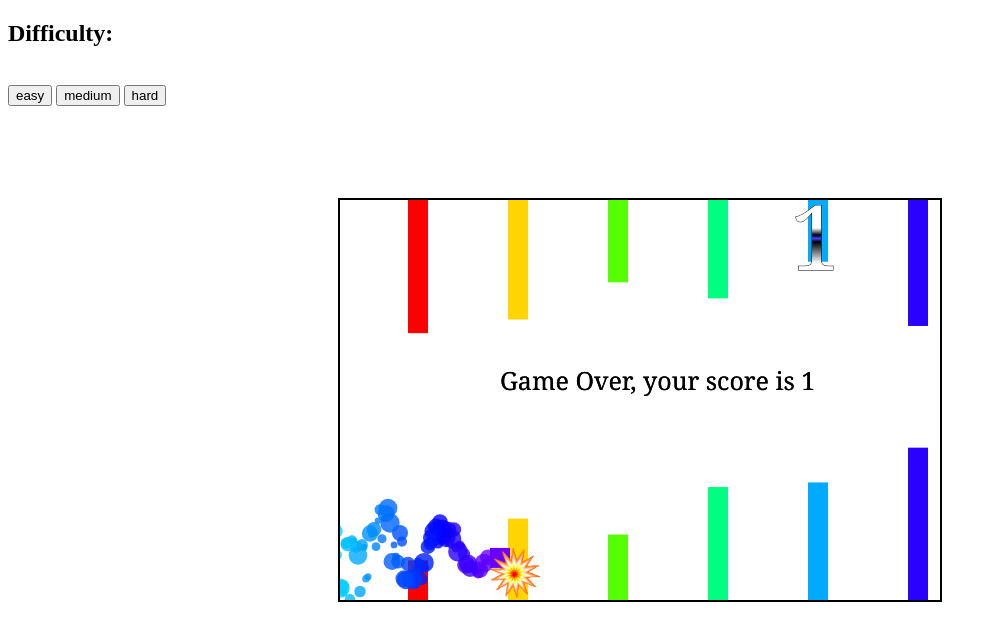
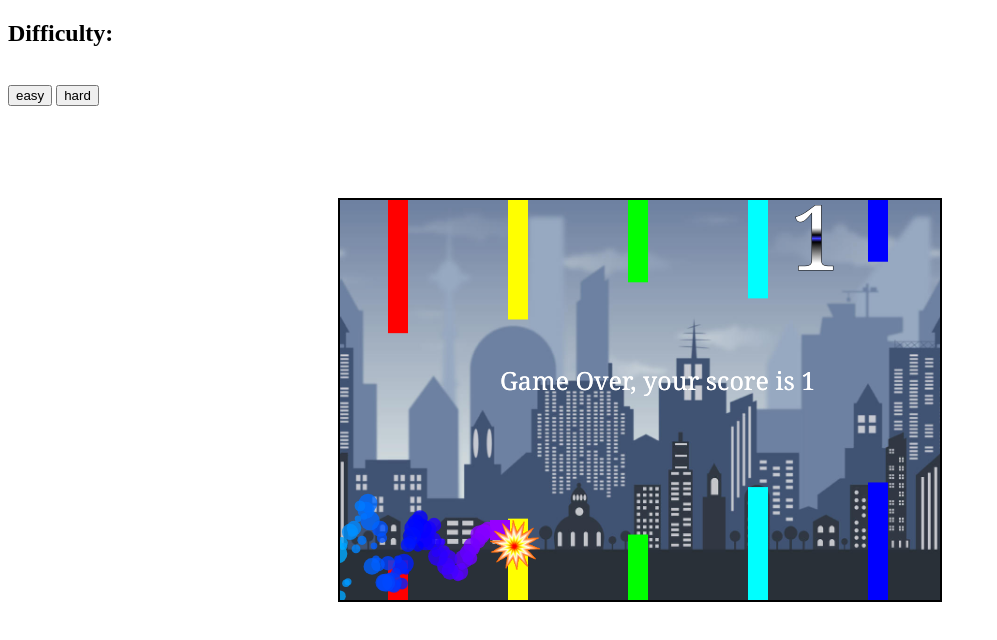
Before and after one commit to KiedusCracknell/L2Game-2, a plain HTML site: page index.html in a window 1280 px wide. Shown: the whole page, without its empty margins (0-997 px from the left). Drawn offline with Linux system fonts and the light colour scheme.

Commit message:
added endless scrolling background

```diff
--- a/index.html
+++ b/index.html
@@ -20,7 +20,6 @@
     <h2>Difficulty:</h2>
     <br>
     <button onclick="easy()">easy</button>
-    <button onclick="medium()">medium</button>
     <button onclick="hard()">hard</button>
 </body>
 
--- a/main.js
+++ b/main.js
@@ -9,10 +9,22 @@ let hue = 0; //colours
 let frame = 0; //keeps track of frame count in animation, mainly used to set interval in which obstacles appear
 let score = 0; //Will increae as player  avoids obstacles
 let gamespeed = 2 ; //speed at increase when player  which the obstacles, background etc. move at, can be changed by difficulty settings. also allows for paralax effects to be made easily
+let frequency = 60;//frequency of obstacles
+
+const background = new Image();
+background.src = 'sprites/bg.jpg';
+const BG = {
+    x1: 0,
+    x2: canvas.width,
+    y: 0,
+    width: canvas.width ,
+    height: canvas.height
+}
 
 function animate() {
     ctx.clearRect(0, 0, canvas.width, canvas.height);
     //ctx.fillRect(10, 10, 50, 50);
+    handleBackground();
     handleObstacles();
     bird.update();
     bird.draw();
@@ -50,11 +62,20 @@ function handleCollisions() {
                     bird.y + bird.height < canvas.height))) { //collision detection
                         ctx.drawImage(bang, bird.x, bird.y, 50, 50)
                         ctx.font = '25px Georgia';
-                        ctx.fillStyle = 'black';
+                        ctx.fillStyle = 'white';
                         ctx.fillText('Game Over, your score is ' + score, 160, canvas.height/2 - 10);
                         return true;
                     }
     }
+}
+
+function handleBackground(){
+    if(BG.x1 <= -BG.width + gamespeed) BG.x1 = BG.width;
+    else BG.x1 -= gamespeed;
+    if (BG.x2 <= -BG.width + gamespeed) BG.x2 = BG.width;
+    else BG.x2 -= gamespeed;
+    ctx.drawImage(background, BG.x1, BG.y, BG.width, BG.height);
+    ctx.drawImage(background, BG.x2, BG.y, BG.width, BG.height);
 }
 
 function scoreCounter(){
@@ -73,10 +94,9 @@ function scoreCounter(){
 
 function easy(){
     gamespeed = 3;
-}
-function medium(){
-    gamespeed = 5;
+    frequency = 60;
 }
 function hard(){
-    gamespeed = 7;
+    gamespeed = 6;
+    frequency = 25;
 }
--- a/obstacles.js
+++ b/obstacles.js
@@ -25,7 +25,7 @@ class Obstacle {
 }
 
 function handleObstacles(){
-    if(frame%50 ===0){
+    if(frame%frequency ===0){
         obstaclesArray.unshift(new Obstacle); // adds new obstacle to the obstacle array
 
     };//if statement for every 50 frames
```
Also changed, not shown: sprites/bg.jpg (added).
